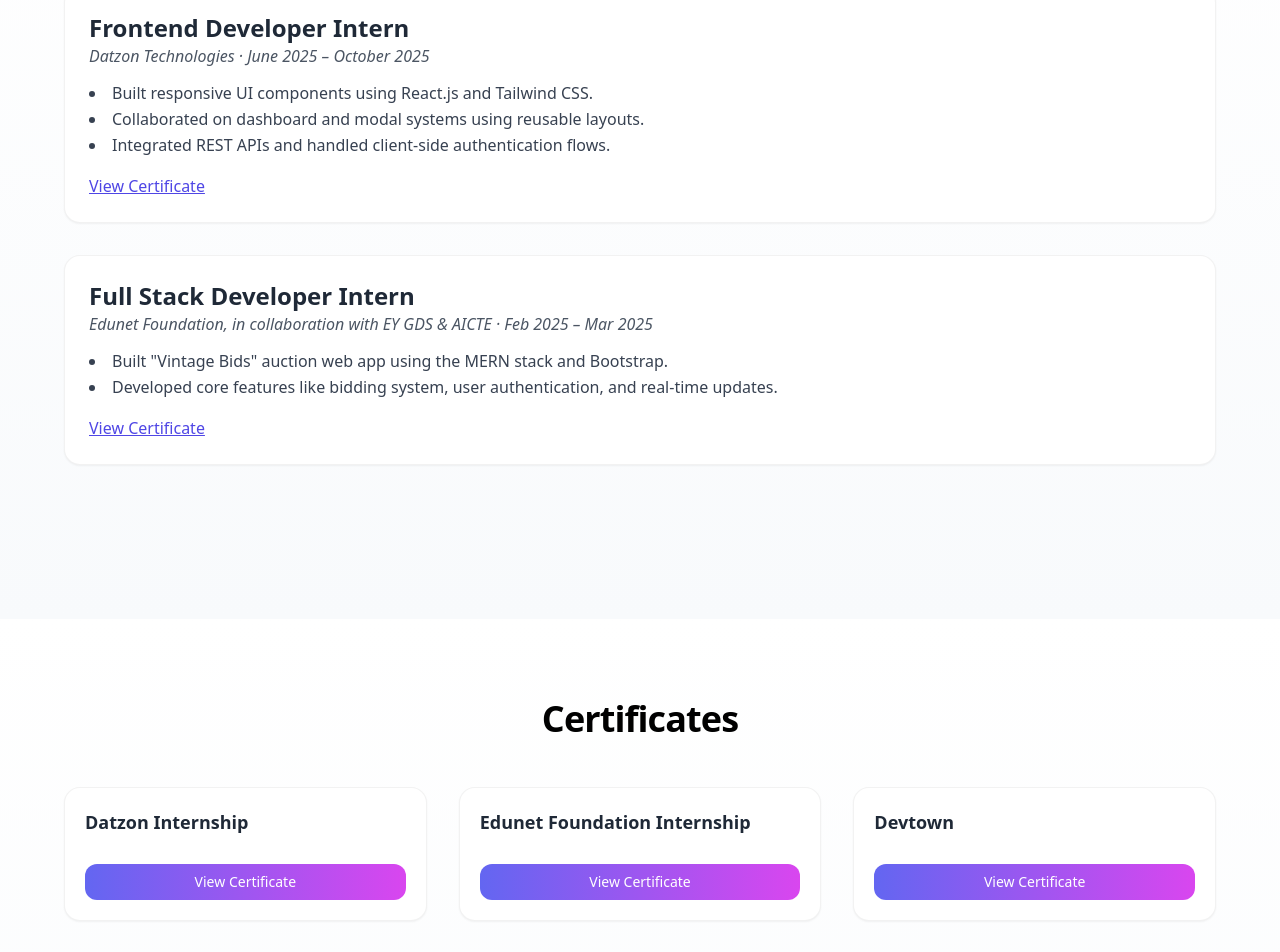
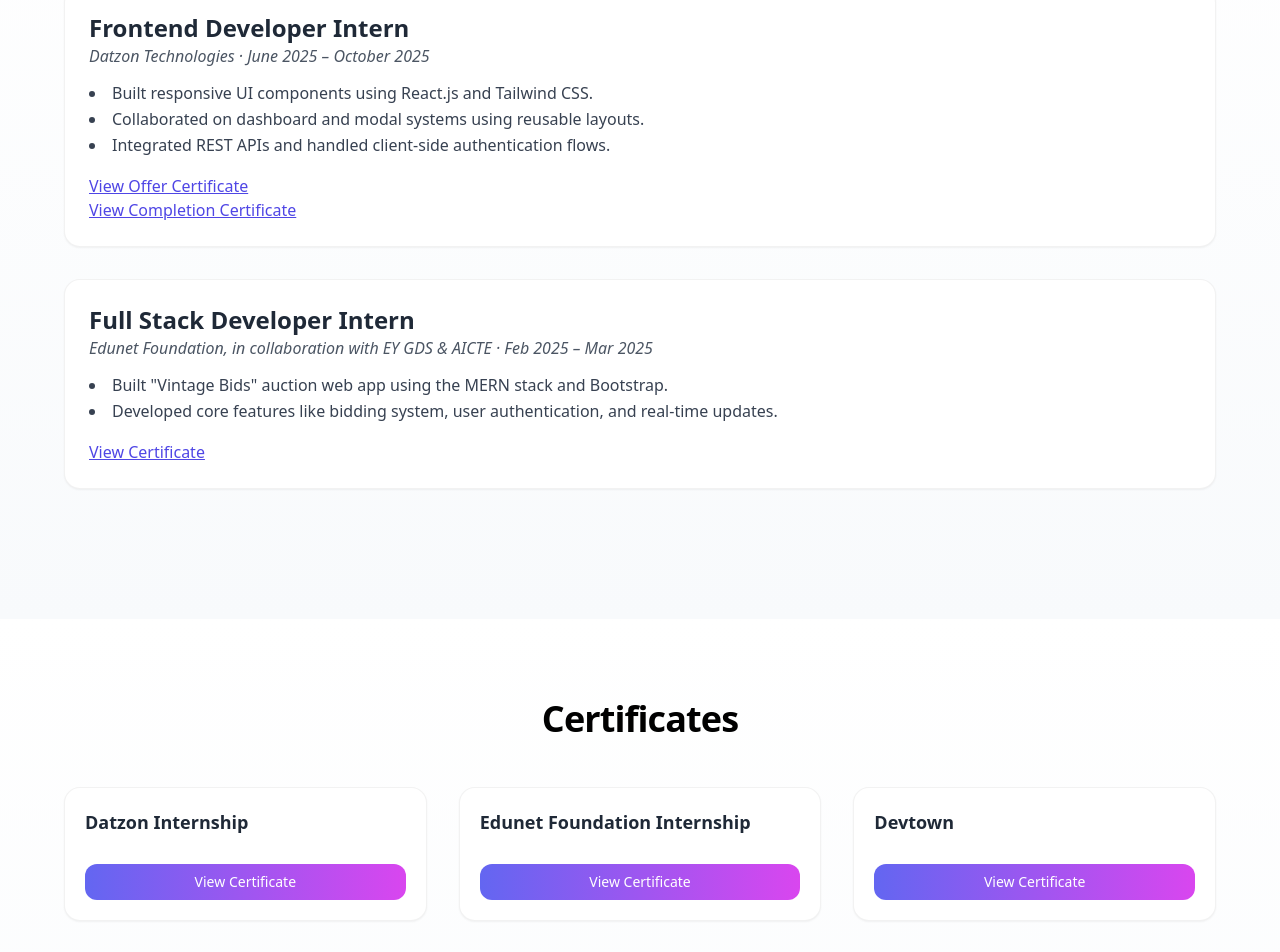
Before and after one commit to Rohan-Kelaskar-36/Personal-Portfolio, a React (Vite) app: page / in a window 1280 px wide. Shown: the part 3168-4120 px from the top of the page. Built offline with nearby package versions, Linux system fonts and the light colour scheme; the HTML template or start-up script is replaced by a standard one.

Commit message:
internship

```diff
--- a/src/components/Experience.jsx
+++ b/src/components/Experience.jsx
@@ -26,7 +26,16 @@
                 rel="noopener noreferrer"
                 className="inline-block text-indigo-600 hover:text-indigo-700 underline"
               >
-                View Certificate
+                View Offer Certificate
+              </a>
+              <br/>
+              <a
+                href={`${baseUrl}Datzon%20Internship2.pdf`}
+                target="_blank"
+                rel="noopener noreferrer"
+                className="inline-block text-indigo-600 hover:text-indigo-700 underline"
+              >
+                View Completion Certificate
               </a>
             </div>
           </div>
```
Also changed, not shown: 2 other files (tests, documents, lock files or other folders).
